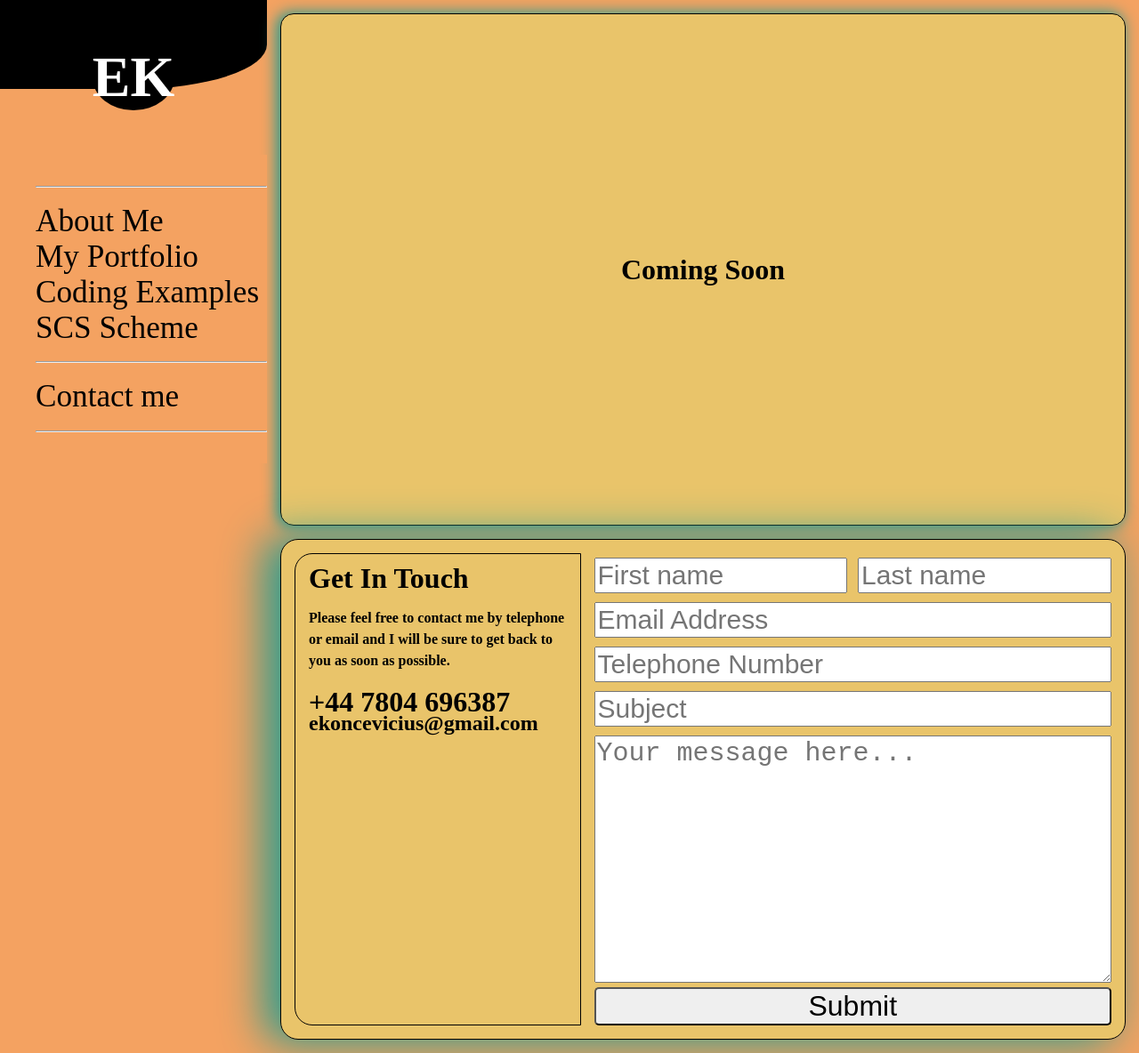
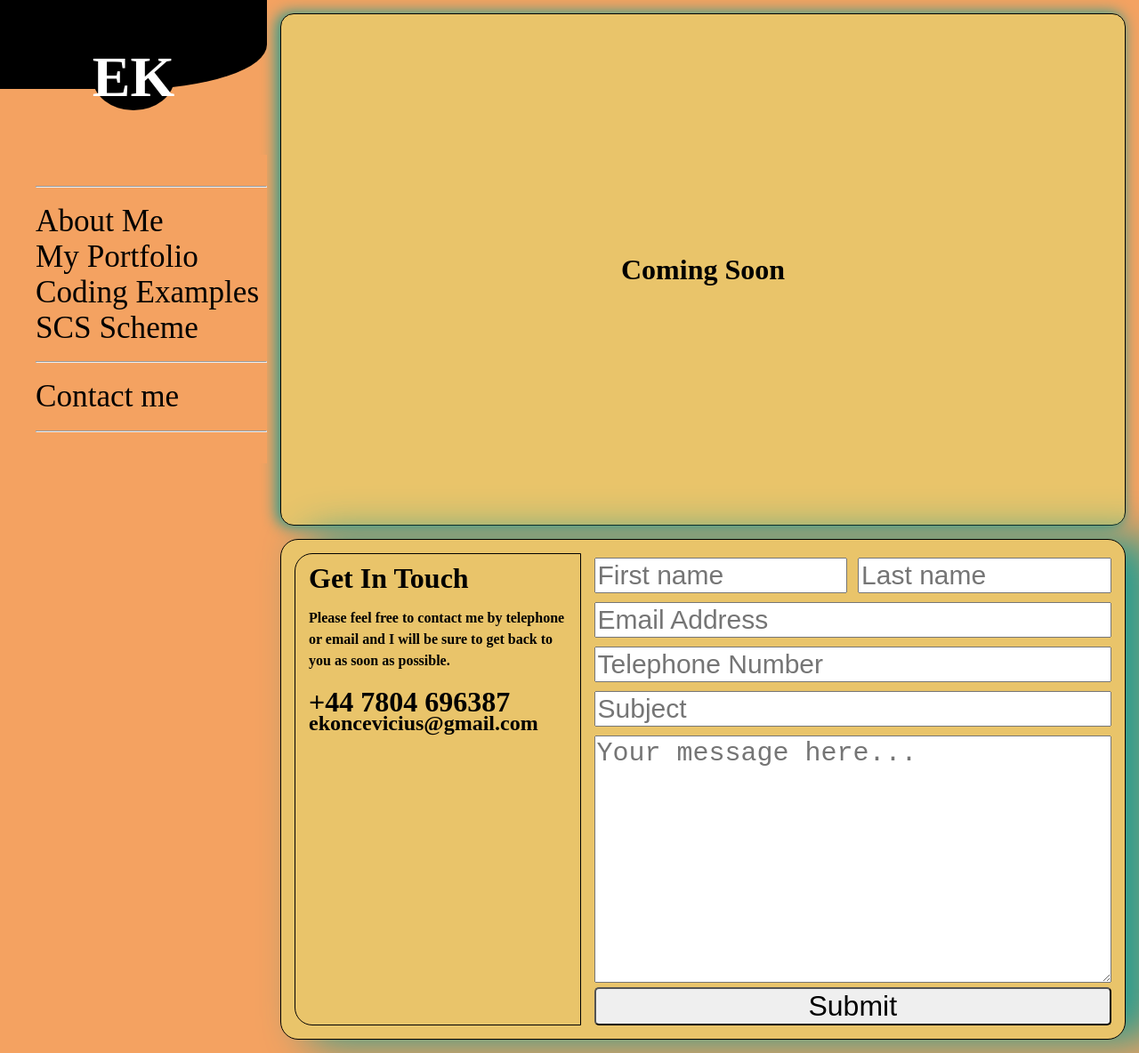
Before and after one commit to bildukas86/portfolioV2, a plain HTML site: page about.html in a window 1280 px wide. Shown: the whole page at 89% size. Drawn offline with Linux system fonts and the light colour scheme.

Commit message:
fix
small fix

```diff
--- a/scss/_768.scss
+++ b/scss/_768.scss
@@ -7,69 +7,35 @@
   .wrapper{
     display: flex;
 
-
-
-
       .nav-xs{
-
+        display: flex;
         justify-content: center;
         background-color: black;
         border-radius: 0 0 50% 0;
-
-
-
-
-
+        position: sticky;
+        top: 0;
         .logo{
           margin: 50px;
         }
         .menu-xs{
           display: none;
-
-
         }
         .navigation{
+
           display: block;
           width: 300px;
-
-
-
         }
 
       }
       .container{
-
         .banner-xs{
           height: 100vh;
-
-
+        }
+        .contact-xs{
+          margin: 15px;
         }
       }
-    // .nav-xs{
-    //   justify-content: center;
-    //   background-color: black;
-    //   border-radius: 0 0 50% 0;
-    //   .logo{
-    //     margin: 50px;
-    //   }
-    //   .menu-xs{
-    //     display: none;
-    //   }
-    //   .navigation{
-    //     display: block;
-    //     border: 1px solid;
-    //     width: 250px;
-    //     line-height: 2rem;
-    //     font-size: 1.5rem;
-    //
-    //   }
-    // }
-    //
-    // .container{
-    //   .banner-xs{
-    //     height: 100vh;
-    //   }
-    // }
+
   }
 
 
--- a/scss/_contact.scss
+++ b/scss/_contact.scss
@@ -3,7 +3,7 @@
   flex-direction: column;
   padding: 15px;
   background-color: $project-background-color;
-  box-shadow: -1em 0 3em .2em $info-background-color;
+  box-shadow: 2em 0 3em .2em $info-background-color;
   form{
     display: flex;
     flex-direction: column;
--- a/scss/_projects.scss
+++ b/scss/_projects.scss
@@ -9,7 +9,7 @@
     border-radius: 15px;
     margin: 15px;
     background-color: $project-background-color;
-    box-shadow: -1em 0 3em .2em $info-background-color;
+    box-shadow: 2em 0 3em .2em $info-background-color;
     img{
       width: 100%;
       height: auto;
```
Also changed, not shown: css/style.css, 1 other file.
